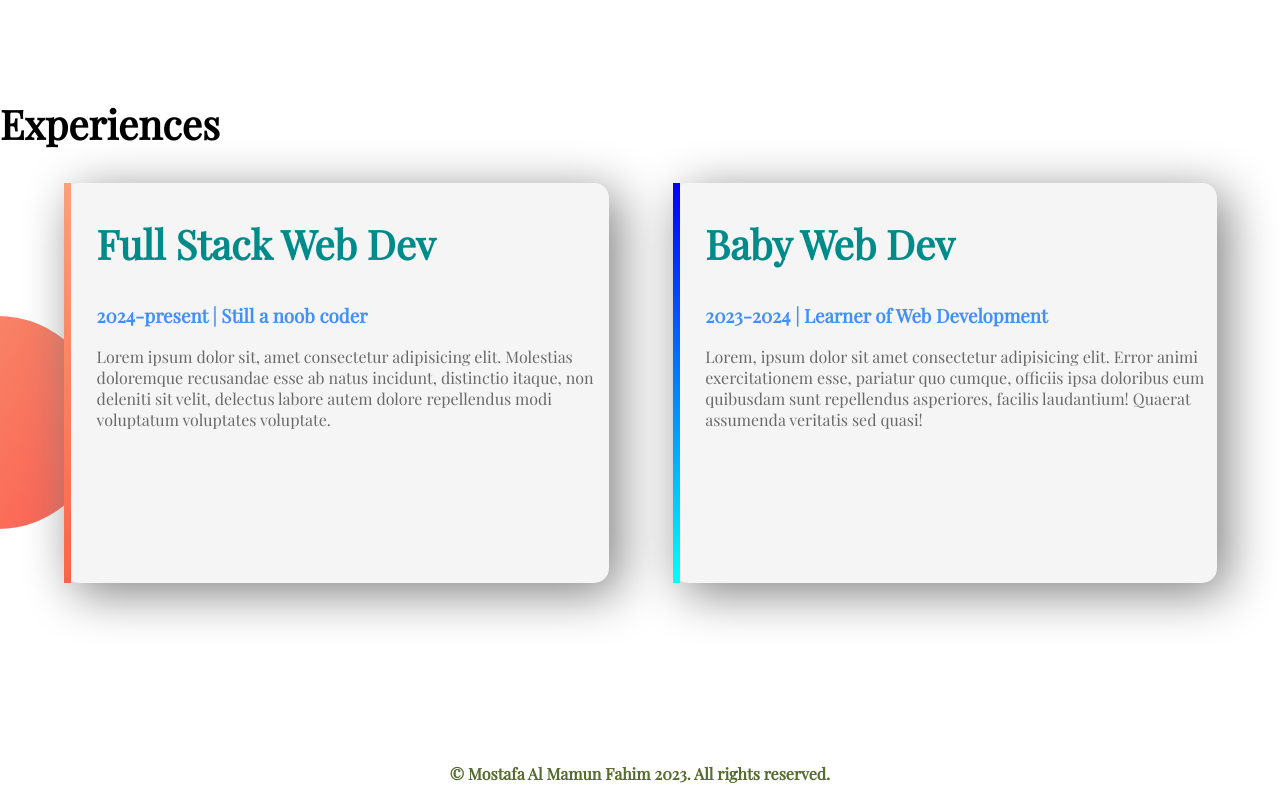
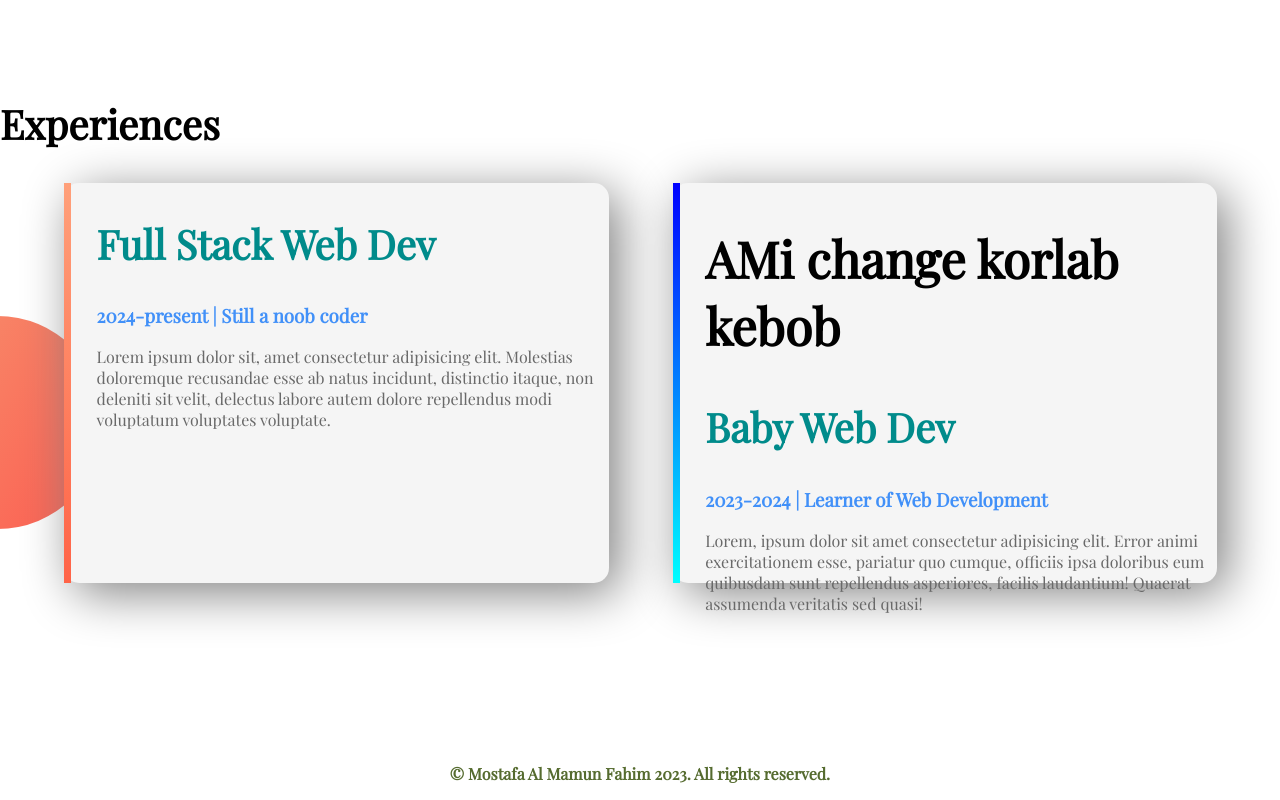
Before and after one commit to path3tic-coder/web_portfolio-beginner-, a plain HTML site: page index.html in a window 1280 px wide. Shown: the part 1236-2036 px from the top of the page. Drawn offline with nearby package versions, Linux system fonts and the light colour scheme.

Commit message:
update korlam:

```diff
--- a/index.html
+++ b/index.html
@@ -54,6 +54,7 @@
 
         </div>
         <div id="baby-web" class="half-width single-exp">
+            <h1>AMi change korlab kebob</h1>
             <h2 class="skill-status">Baby Web Dev</h2>
             <h3><span class="exp-hightlight">2023-2024 | Learner of Web Development</span></h3>
             <p>Lorem, ipsum dolor sit amet consectetur adipisicing elit. Error animi exercitationem esse, pariatur quo cumque, officiis ipsa doloribus eum quibusdam sunt repellendus asperiores, facilis laudantium! Quaerat assumenda veritatis sed quasi!</p>
```
